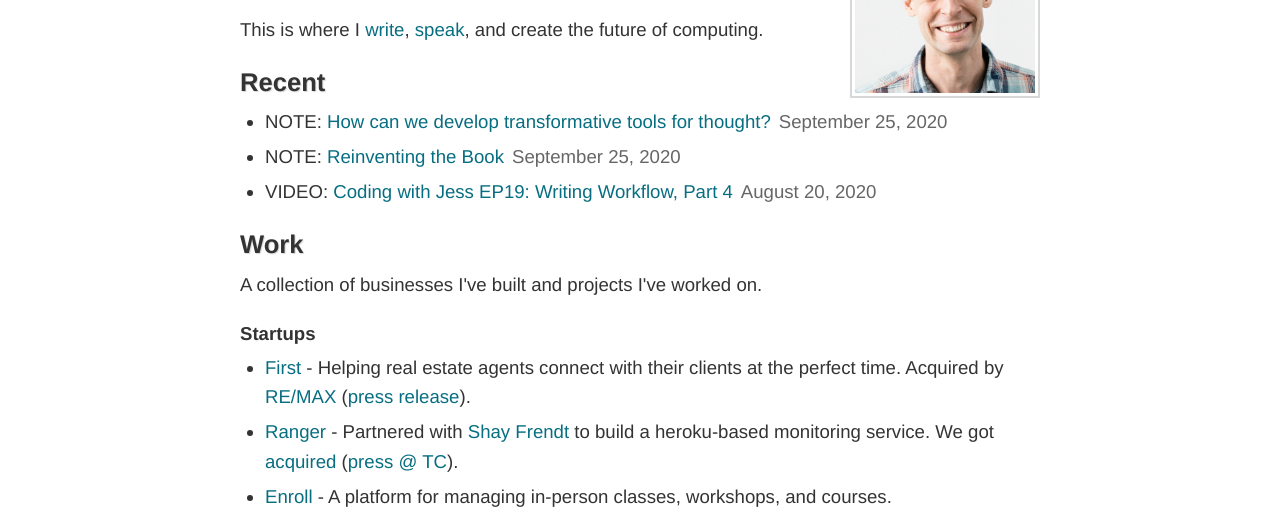
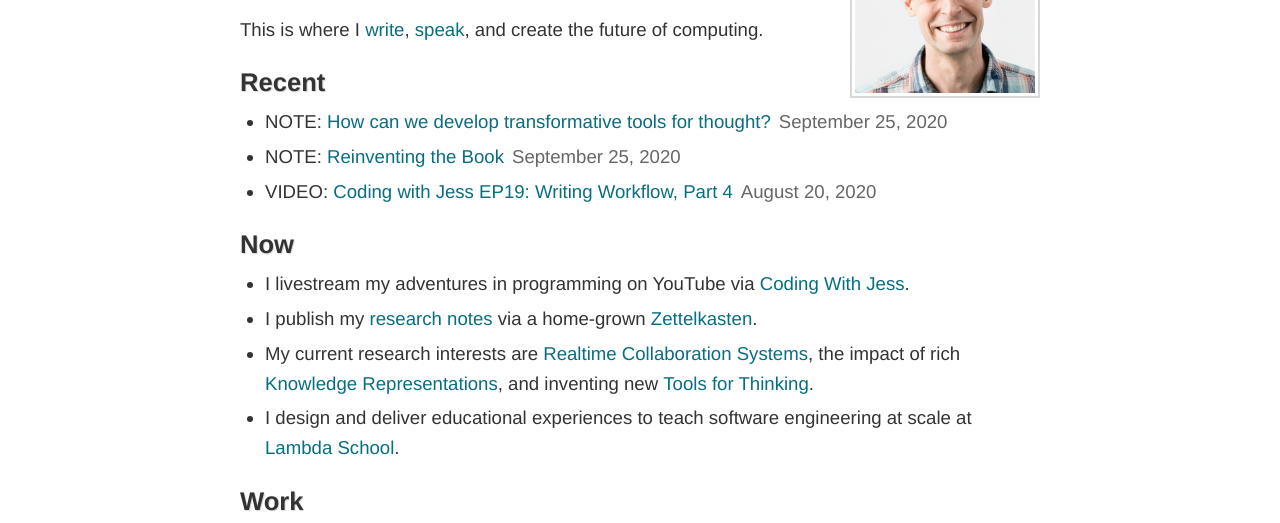
Before and after one commit to jessmartin/jessmartdotin-gatsby, a Gatsby site: page / in a window 1280 px wide. Shown: the part 244-767 px from the top of the page. Built offline with nearby package versions, Linux system fonts and the light colour scheme; Gatsby itself is replaced by a stand-in of ours.

Commit message:
Add Now section for what I'm working on

```diff
--- a/src/components/layout.css
+++ b/src/components/layout.css
@@ -220,7 +220,7 @@
 }
 
 strong {
-  font-weight: bold;
+  font-weight: 500;
 }
 .small {
   font-size: 1.2em;
--- a/src/pages/index.js
+++ b/src/pages/index.js
@@ -38,6 +38,17 @@
           </a>
           <span class="updated">August 20, 2020</span>
         </li>
+      </ul>
+    </section>
+
+    <section>
+      <h3>Now</h3>
+      <ul>
+        <li>I <strong>livestream</strong> my adventures in programming on YouTube via <a href="https://www.youtube.com/user/jessamartin">Coding With Jess</a>.
+        </li>
+        <li>I <strong>publish</strong> my <a href="/notes/">research notes</a> via a home-grown <a href="https://en.wikipedia.org/wiki/Zettelkasten">Zettelkasten</a>.</li>
+        <li>My current <strong>research interests</strong> are <a href="/notes/0581F68D-2A5F-4851-A617-A9FBD3592636-827-0000351A69320E9E">Realtime Collaboration Systems</a>, the impact of rich <a href="/notes/AE1554A0-EC67-4063-911D-334B8BEB0085-1675-0000E70184C1E679">Knowledge Representations</a>, and inventing new <a href="/notes/20E186CF-BDF2-4143-8B94-69ECABD3E7B0-951-000059BBE372F180">Tools for Thinking</a>.</li>
+        <li>I design and deliver educational experiences to <strong>teach software engineering</strong> at scale at <a href="https://lambdaschool.com/">Lambda School</a>.</li>
       </ul>
     </section>
 
```
